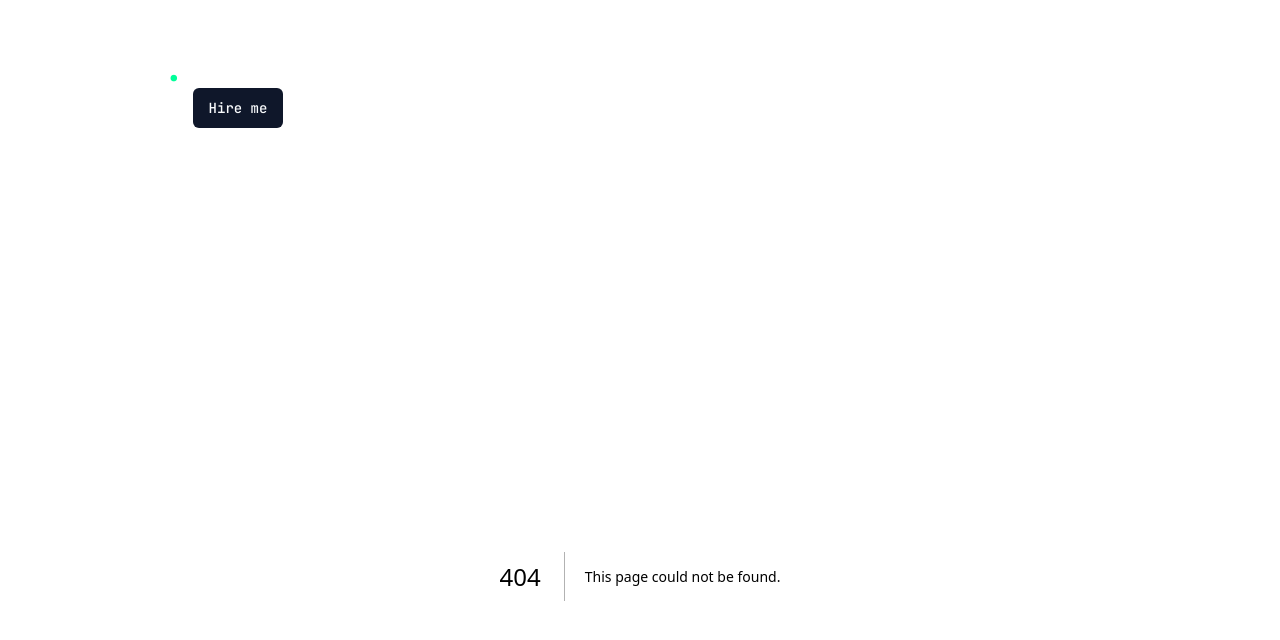
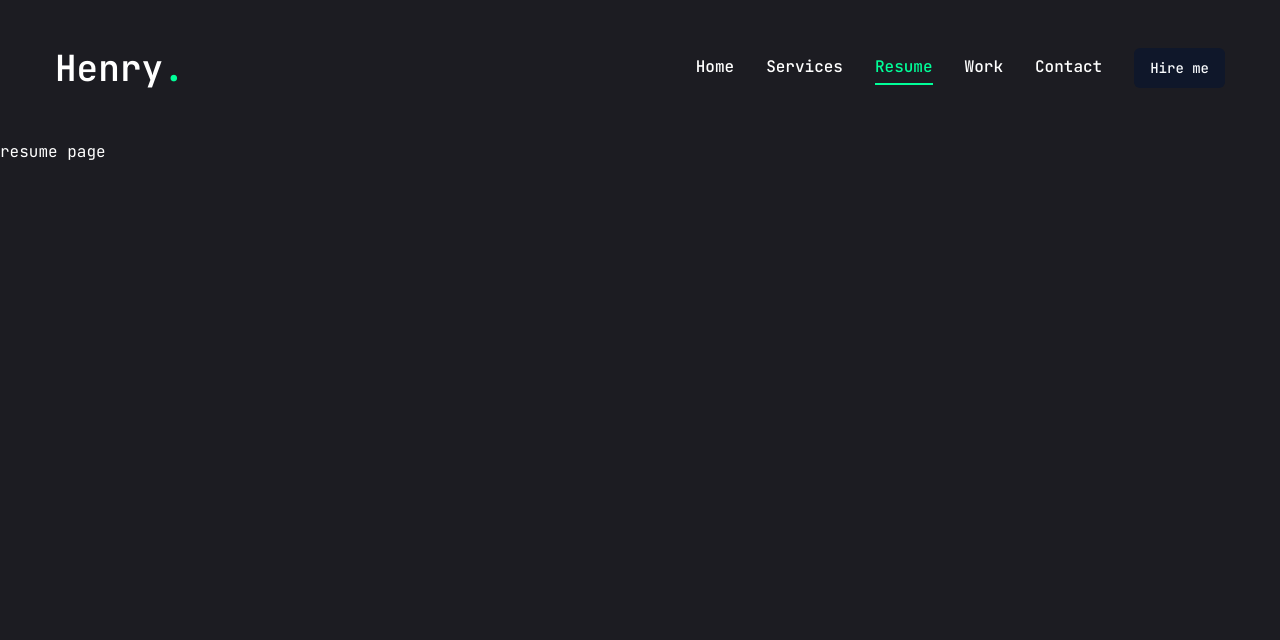
Before and after one commit to HenchaDev/henry-portfolio, a Next.js app: page /resume in a window 1280 px wide. Before the commit this address had no page. Shown: the top 640 px of the page. Built offline with nearby package versions, Linux system fonts and the light colour scheme.

Commit message:
working on UI

```diff
--- /dev/null
+++ b/app/resume/page.jsx
@@ -0,0 +1,5 @@
+const Resume = () => {
+    return <div>resume page</div>;
+};
+
+export default Resume;
--- /dev/null
+++ b/app/services/page.jsx
@@ -0,0 +1,5 @@
+const Services = () => {
+    return <div>services page</div>;
+};
+
+export default Services;
--- a/components/Header.jsx
+++ b/components/Header.jsx
@@ -7,7 +7,7 @@ import Nav from "./Nav"
 const Header = () => {
     return(
     <header className="py-8 xl:py-12 text-white">
-        <div className="container mx-auto justify-between items-center">
+        <div className="container mx-auto flex justify-between items-center">
             {/* logo */}
             <Link href="/">
                 <h1 className="text-4xl font-semibold">
@@ -21,10 +21,10 @@ const Header = () => {
                 <Link href="/contact">
                     <Button>Hire me</Button>
                 </Link>
+            </div>
 
-
-
-            </div>
+            {/* mobile nav */}
+            <div className="xl:hidden">mobile nav</div>
         </div>
     </header>
 )};
--- a/components/Nav.jsx
+++ b/components/Nav.jsx
@@ -1,6 +1,44 @@
+"use client";
+
+import Link from "next/link";
+import { usePathname, userPathname } from "next/navigation";
+
+
+const links = [
+    {
+        name: "home",
+        path: "/",
+    },
+    {
+        name: "services",
+        path: "/services",
+    },
+    {
+        name: "resume",
+        path: "/resume",
+    },
+    {
+        name: "work",
+        path: "/work",
+    },
+    {
+        name: "contact",
+        path: "/contact",
+    },
+];
+
 const Nav = () => {
+    const pathname = usePathname();
     return (
-        <nav>desktop nav</nav>
+        <nav className="flex gap-8">
+            {links.map((link, index)=> {
+                return (
+                    <Link href={link.path} key={index} className={`${link.path === pathname && "text-accent border-b-2 border-accent"} capitalize font-medium hover:text-accent transition-all`}>
+                        {link.name}
+                    </Link>
+                );
+            })}
+        </nav>
     )
 }
 
```
